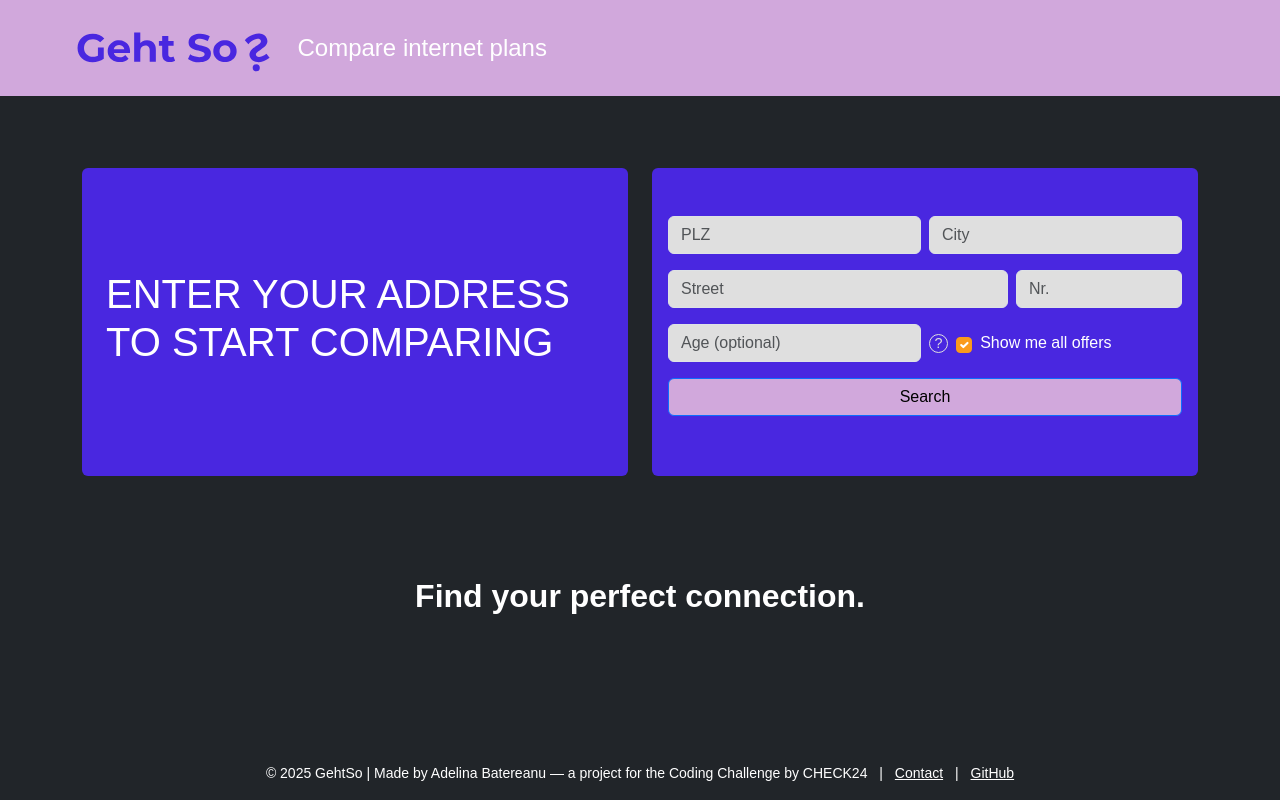
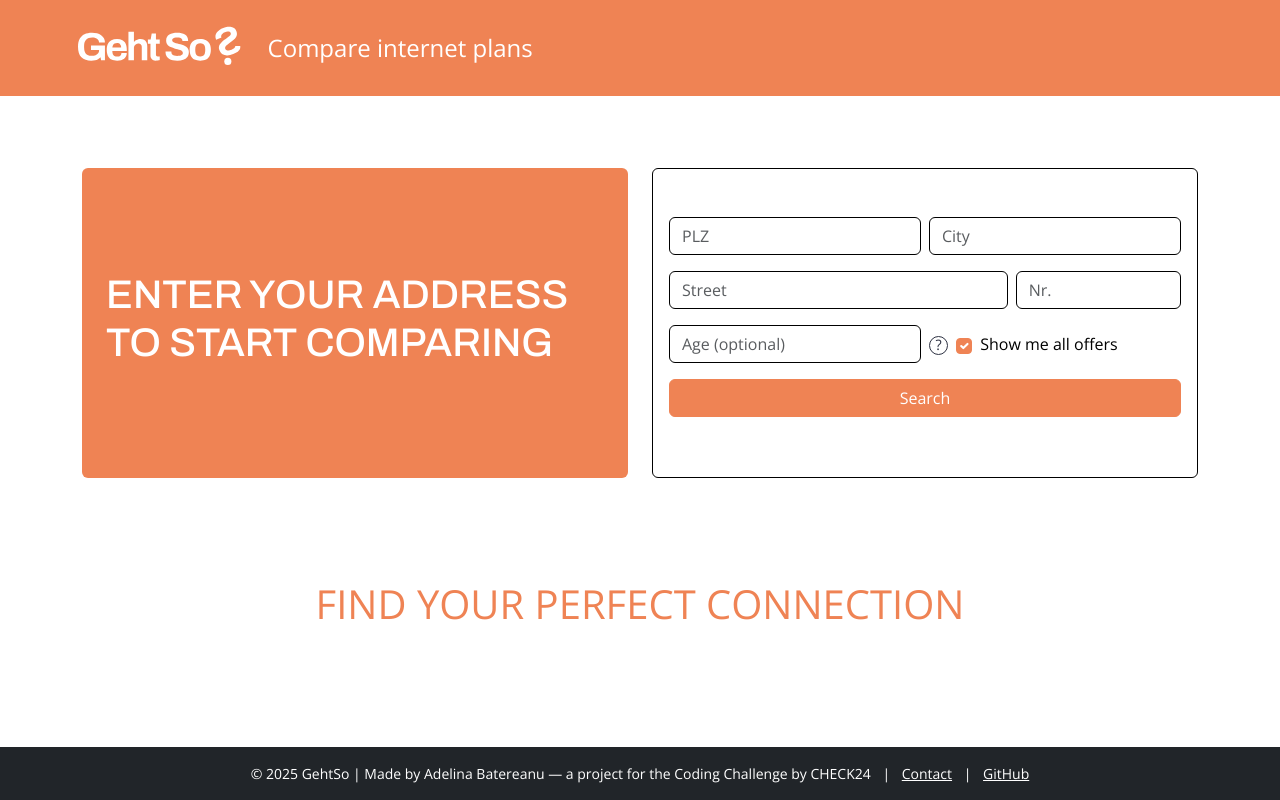
Before and after one commit to AdelinaBatereanu/GehtSo, a Flask app: page / in a window 1280 px wide. Run offline with Flask 3, Linux system fonts and the light colour scheme; parts of the project's set-up code (start-up, migrations or seed data) failed here and were passed over.

Commit message:
change ui colors

```diff
--- a/src/app.py
+++ b/src/app.py
@@ -7,7 +7,7 @@ from dotenv import load_dotenv
 import os
 load_dotenv()
 
-from .utils import autocomplete, cache_utils, for_string, snapshot, validation, data_access_utils
+from src.utils import autocomplete, cache_utils, for_string, snapshot, validation, data_access_utils
 # from cache_utils import get_provider_data
 from src.compare_offers import fill_columns
 from src.providers.registry import PROVIDER_FETCHERS
--- a/src/static/css/styles.css
+++ b/src/static/css/styles.css
@@ -1,16 +1,22 @@
 /* Montserrat font */
 body {
-    font-family: 'Montserrat', Arial, sans-serif;
-    background: #212529;
-    color: #fff !important;
+    font-family: 'Open Sans', sans-serif;
+    font-weight: 300;
+    background: #fff;
+    color: #2d3142 !important;
+}
+
+h1, h2, h3, h4, h5, h6 {
+ font-family: 'Archivo', sans-serif;
+ font-weight: 600;
 }
 
 header {
-    background: #d1a8dc !important;
-    color: #fff !important;
+    background: #ef8354 !important;
+    color: #fff;
 }
 header h1 {
-    color: #fff !important;
+    color: #000 !important;
 }
 
 /* basic card settings */
@@ -18,27 +24,34 @@ header h1 {
 .card-body,
 .card-header,
 .card-footer {
-    background: #4927e0 !important;
+    background: #fff !important;
+    color: #000 !important;
+    border: 1px solid #000 !important;
+}
+
+.left-card-bg {
+    background: #ef8354 !important; /* Example color */
     color: #fff !important;
-    border: none;
+    border: none !important;
 }
 
 .text-primary {
-    color: #4927e0 !important;
+    color: #000 !important;
 }
 
 /* slogan */
 .slogan {
-    color: #fff !important;
+    color: #ef8354 !important;
 }
 
 /* address forms */
 .form-control {
-    background: #dfdfdf !important;
+    background: #fff !important;
     color: #000 !important;
+    border-color: #000;
 }
 .form-control:focus {
-    border-color: transparent !important;
+    border-color: #000 !important;
     box-shadow: none !important;
 }
 
@@ -54,7 +67,7 @@ ul.suggestions {
     list-style: none;
     max-height: 200px;
     overflow-y: auto;
-    background: #dfdfdf;
+    background: #fff;
     color: #000 !important;
     z-index: 1000;
     border: none;
@@ -64,31 +77,34 @@ ul.suggestions li {
     cursor: pointer;
 }
 ul.suggestions li:hover {
-    background-color: #f8f9fa;
+    background-color: #feece4;
 }
 
 /* search button (basic button style) */
 .btn-primary {
-    background: #d1a8dc !important;
-    color: #000 !important;
+    background: #ef8354 !important;
+    color: #fff !important;
+    border-color: #ef8354;
 }
 .btn-primary:hover,
 .btn-primary:focus,
 .btn-primary.active {
-    background: #fa9a1c !important;
-    color: #000 !important;
+    background: #000 !important;
+    color: #fff !important;
+    border-color: #000;
 }
 
 /* form checkboxes */
 .form-check-input:checked {
-    background-color: #fa9a1c !important;
-    border-color: #fa9a1c !important;
+    background-color: #ef8354 !important;
+    border-color: #ef8354 !important;
     outline: none !important;
     box-shadow: none !important;
 }
 .form-check-input {
-    background-color: #dfdfdf !important; /* default color */
-    border-color: #dfdfdf !important;
+    color: #000 !important;
+    background-color: #ffd1bf !important; /* default color */
+    border-color: transparent !important;
     outline: none !important;
     box-shadow: none !important;
 }
@@ -184,14 +206,14 @@ ul.suggestions li:hover {
     cursor: pointer;
     width: 1.2em;
     height: 1.2em;
-    border: 1px solid #dfdfdf !important;
+    border: 1px solid #2d3142 !important;
     border-radius: 50%;
-    color: #dfdfdf !important;
+    color: #2d3142 !important;
 }
 .custom-question-circle:hover,
 .custom-question-circle:focus {
-    border-color: #fa9a1c !important;
-    color: #fa9a1c !important;
+    border-color: #ef8354 !important;
+    color: #ef8354 !important;
 }
 .qm-small {
     font-size: 0.9em;
--- a/src/templates/components/slogan_placeholder.html
+++ b/src/templates/components/slogan_placeholder.html
@@ -1,6 +1,6 @@
 <!--Slogan placeholder-->
 <section id="slogan-placeholder" class="container my-4 text-center">
     <div class="py-5">
-        <div class="fs-2 fw-semibold slogan">Find your perfect connection.</div>
+        <div class="fs-1 slogan">FIND YOUR PERFECT CONNECTION</div>
     </div>
 </section>
```
Also changed, not shown: other parts of src/static/css/styles.css (+34 -27 lines), src/static/images/GehtSo.svg, src/static/images/favicon.svg.
